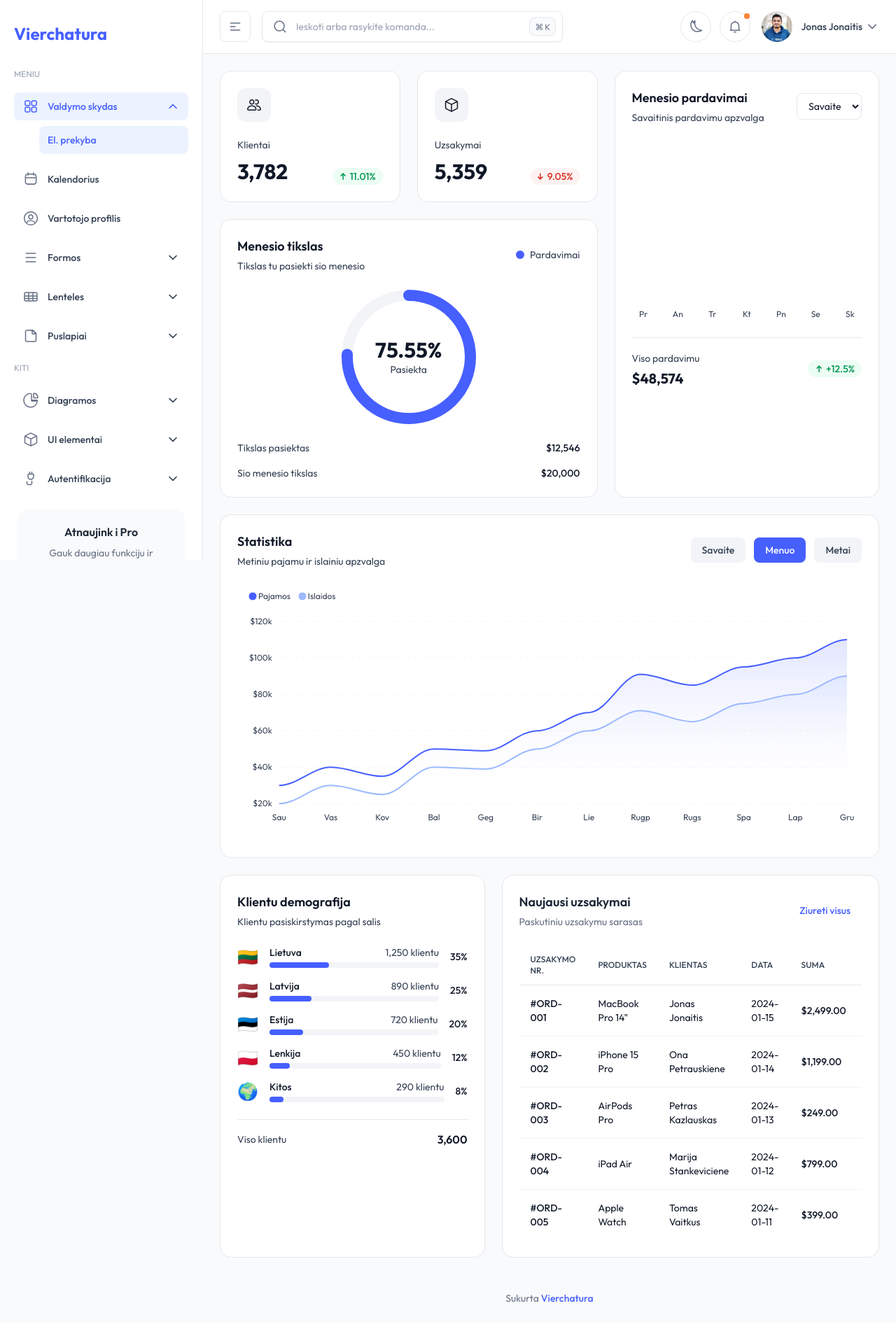
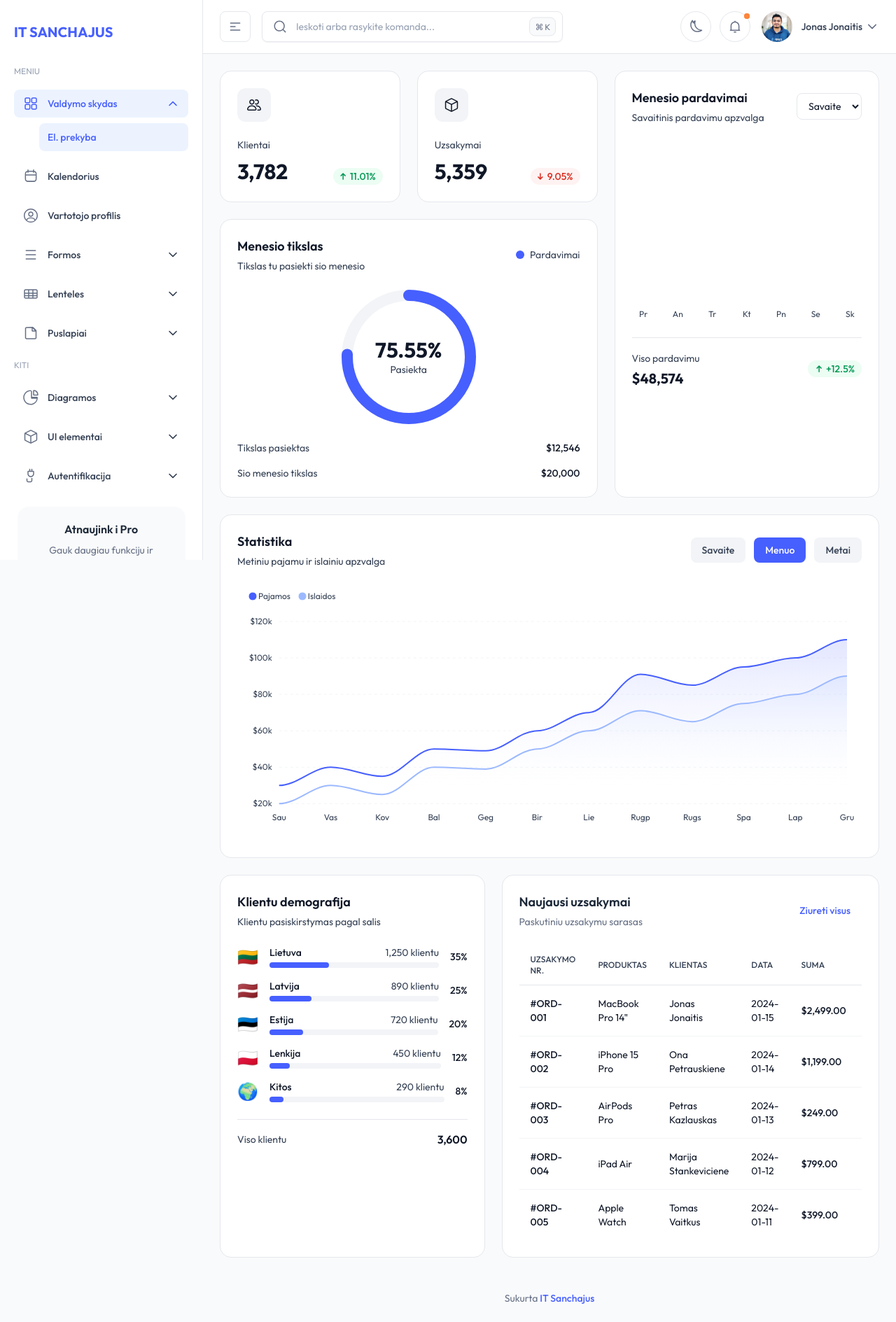
Before and after one commit to mny-Aii/vietine-skydine, a Next.js app: page / in a window 1280 px wide. Shown: the whole page at 70% size. Built offline with nearby package versions, Linux system fonts and the light colour scheme.

Commit message:
Pervadinta i IT SANCHAJUS

```diff
--- a/src/app/layout.tsx
+++ b/src/app/layout.tsx
@@ -7,7 +7,7 @@ import { ThemeProvider } from '@/context/ThemeContext'
 const outfit = Outfit({ subsets: ['latin'] })
 
 export const metadata: Metadata = {
-  title: 'Vierchatura - Valdymo skydas',
+  title: 'IT Sanchajus - Valdymo skydas',
   description: 'Modernus valdymo skydo sablonas',
 }
 
--- a/src/components/layout/AdminLayout.tsx
+++ b/src/components/layout/AdminLayout.tsx
@@ -31,7 +31,7 @@ export default function AdminLayout({ children }: AdminLayoutProps) {
               href="#"
               className="text-brand-500 hover:text-brand-600 transition-colors duration-200 font-medium"
             >
-              Vierchatura
+              IT Sanchajus
             </a>
           </p>
         </footer>
--- a/src/components/layout/Sidebar.tsx
+++ b/src/components/layout/Sidebar.tsx
@@ -144,9 +144,9 @@ export default function Sidebar() {
       <div className={`py-8 flex ${!isExpanded && !isHovered ? 'lg:justify-center' : 'justify-start'}`}>
         <Link href="/" className="flex items-center gap-2">
           {(isExpanded || isHovered || isMobileOpen) ? (
-            <span className="text-2xl font-bold text-brand-500">Vierchatura</span>
+            <span className="text-xl font-bold text-brand-500">IT SANCHAJUS</span>
           ) : (
-            <span className="text-2xl font-bold text-brand-500">V</span>
+            <span className="text-2xl font-bold text-brand-500">IT</span>
           )}
         </Link>
       </div>
```
